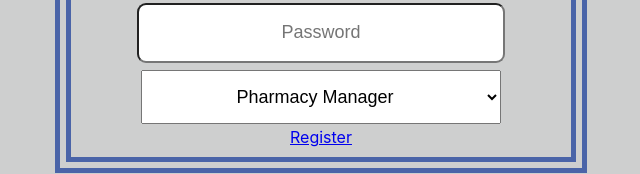
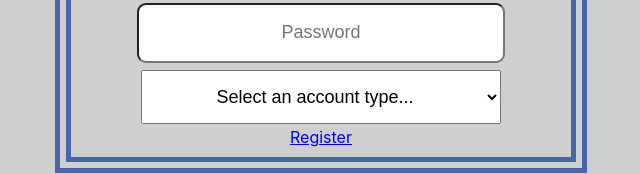
Before and after one commit to XuanZhai/FrontEnd, a React (Create React App) app: page / in a window 1280 px wide. Shown: the part 408-582 px from the top of the page, without its empty margins (319-959 px from the left). Built offline with nearby package versions, Linux system fonts and the light colour scheme.

Commit message:
solved dropdown issues

```diff
--- a/src/components/login/login.jsx
+++ b/src/components/login/login.jsx
@@ -37,7 +37,7 @@ export class Login extends React.Component {
                         </div>
                         <div className = "loginType">
                             <select id = "type" onChange={this.findLoginType}>
-                                <option value = "default" disabled>Select an account type...</option>
+                                <option value = "default" selected disabled>Select an account type...</option>
                                 <option value = "pharmManager">Pharmacy Manager</option>
                                 <option value = "Manufacturer">Manufacturer</option>
                                 <option value = "Pharmacist">Pharmacist</option>
```
